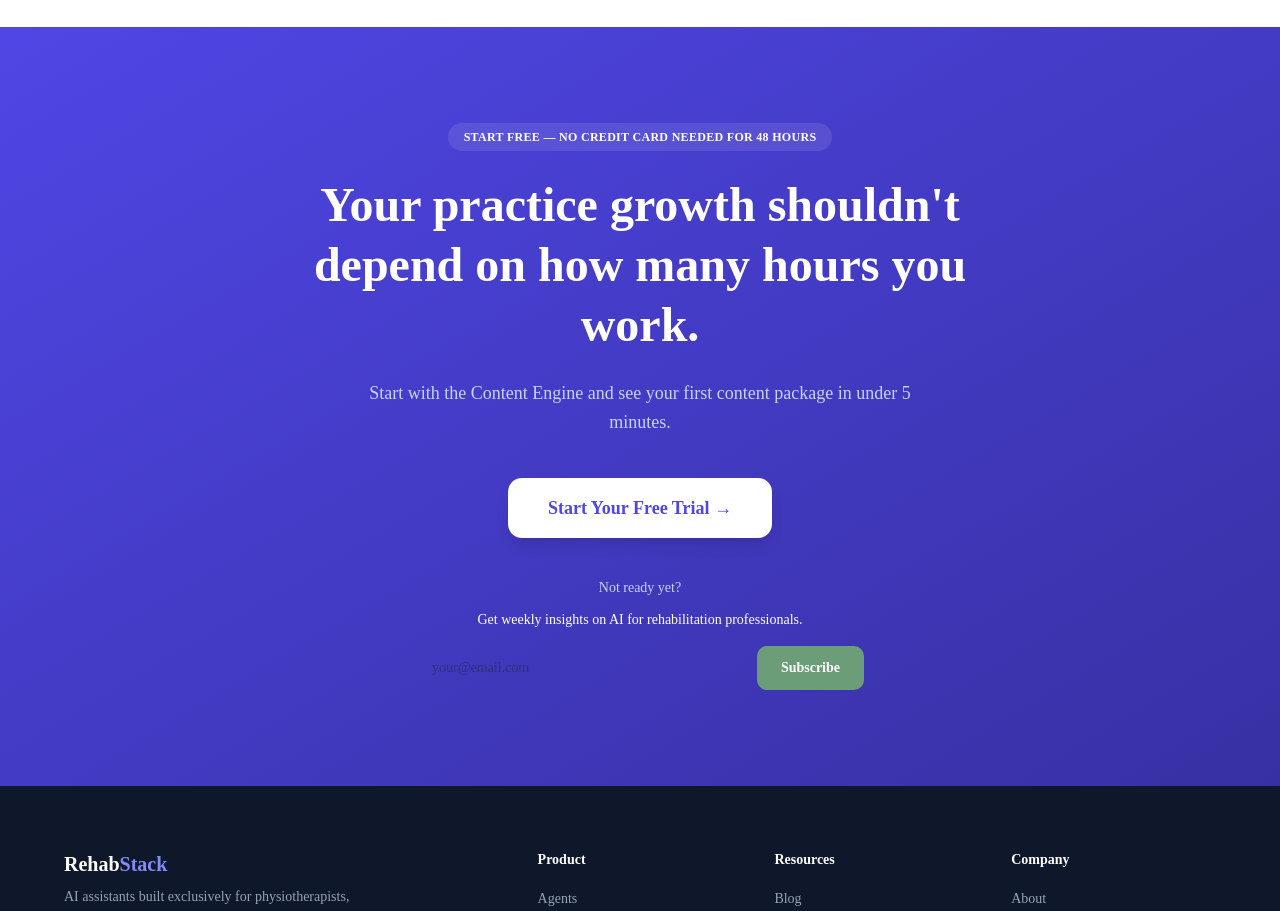
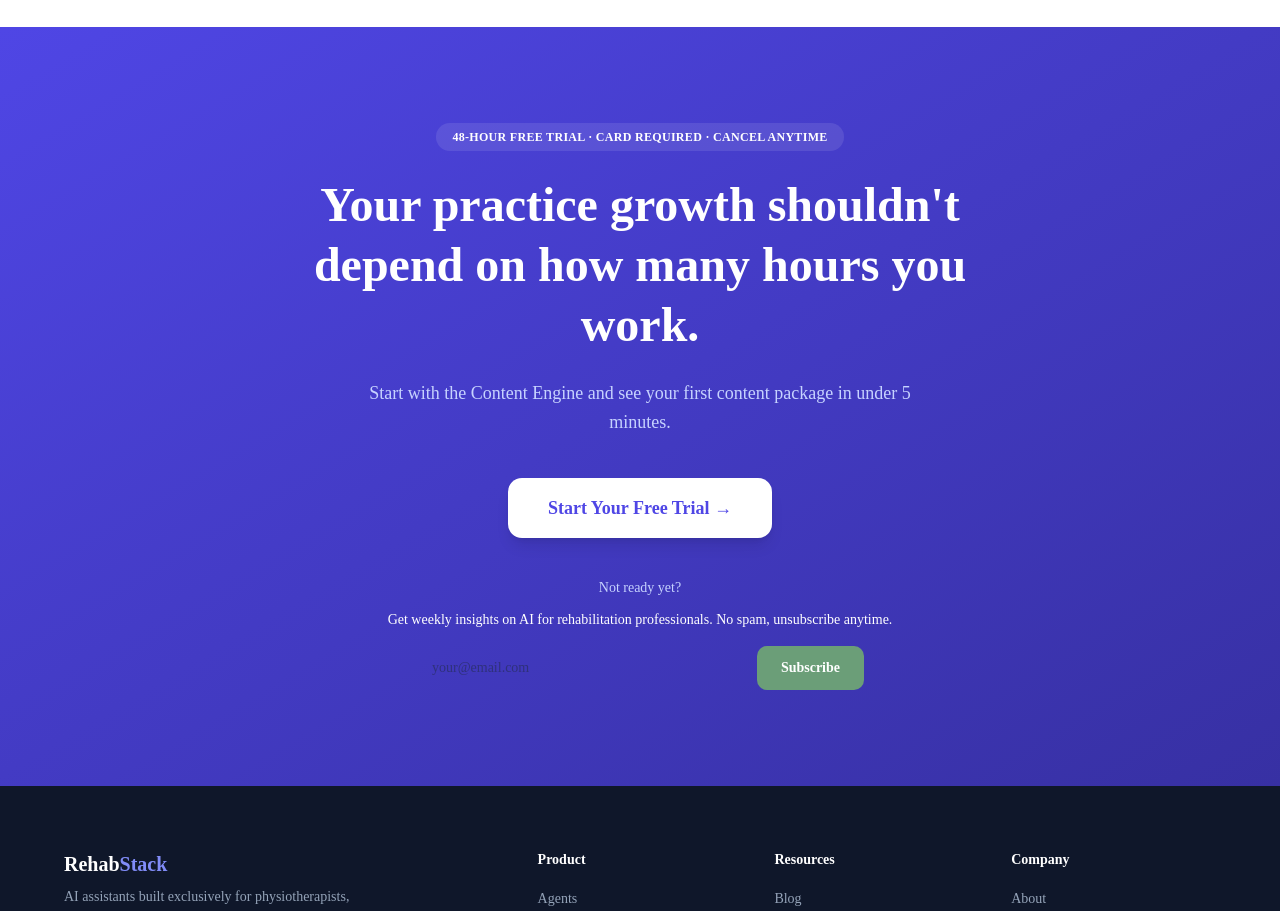
Before and after one commit to raycogarciap/rehabstack, a Next.js app: page /en in a window 1280 px wide. Shown: the part 6260-7171 px from the top of the page. Built offline with nearby package versions, Linux system fonts and the light colour scheme.

Commit message:
fix: correct trial badge copy — card required disclosure

```diff
--- a/src/components/homepage/FinalCTA.tsx
+++ b/src/components/homepage/FinalCTA.tsx
@@ -13,7 +13,7 @@ export function FinalCTA() {
 
         {/* Badge eyebrow */}
         <span className="inline-block bg-white/10 text-white text-xs font-semibold px-4 py-1.5 rounded-full mb-6 tracking-wide uppercase">
-          Start Free — No Credit Card Needed for 48 Hours
+          48-Hour Free Trial · Card Required · Cancel Anytime
         </span>
 
         {/* Titular principal */}
@@ -39,7 +39,7 @@ export function FinalCTA() {
         <div className="mt-10">
           <p className="text-indigo-200 text-sm mb-3">Not ready yet?</p>
           <p className="text-white text-sm font-medium mb-4">
-            Get weekly insights on AI for rehabilitation professionals.
+            Get weekly insights on AI for rehabilitation professionals. No spam, unsubscribe anytime.
           </p>
           {/* Client Component para el formulario interactivo */}
           <EmailCaptureForm />
```
